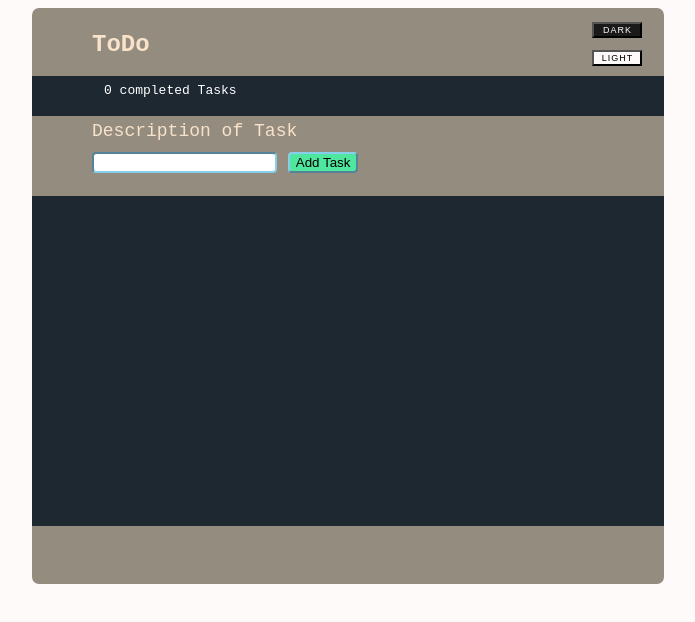
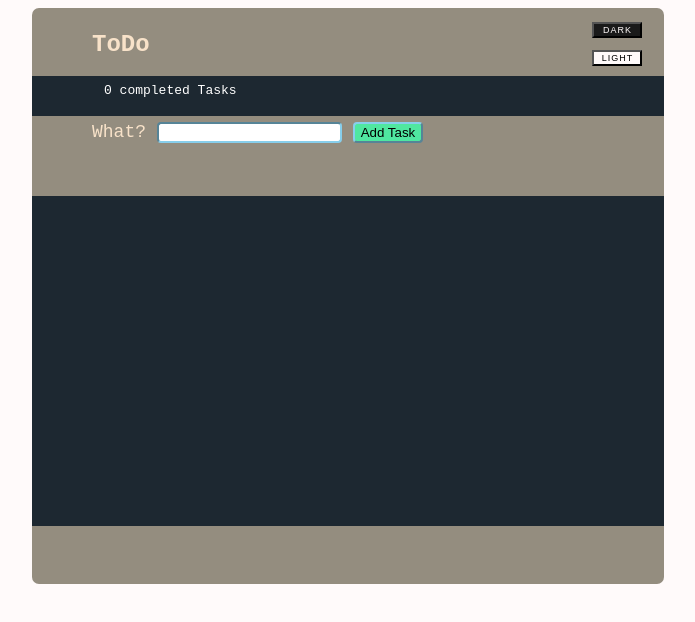
Before and after one commit to mastr777/uppgift4-wu_intro, a plain HTML site: page index.html in a window 1280 px wide. Shown: the whole page, without its empty margins (292-987 px from the left). Drawn offline with Linux system fonts and the light colour scheme.

Commit message:
Changed some positioning of elements, edited text

```diff
--- a/index.html
+++ b/index.html
@@ -26,7 +26,7 @@
 </div>
 
 <div class="divFixedHeight">
-<label for="textinput">Description of Task</label><br>
+<label for="textinput">What?</label>
 <input type="text" id="textInput" class="inputPadd">
 <button type="button" id="theButton">Add Task</button><small class="infoTextColor"></small>
 </div>
```
